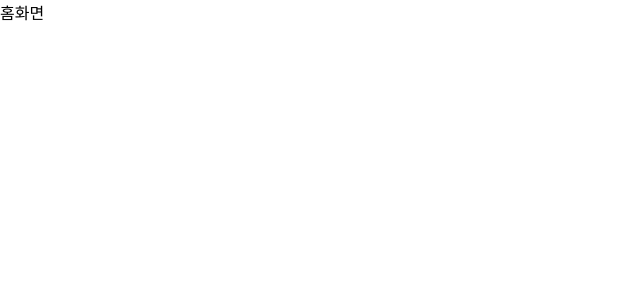
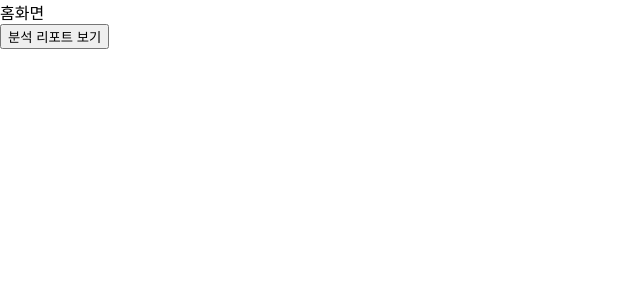
Before and after one commit to igoman1/opnreporttest, a React (Create React App) app: page /home in a window 1280 px wide. Shown: the top 300 px of the page, without its empty margins (0-640 px from the left). Built offline with nearby package versions, Linux system fonts and the light colour scheme.

Commit message:
링크연습

```diff
--- a/src/pages/Home.jsx
+++ b/src/pages/Home.jsx
@@ -1,11 +1,22 @@
 import React from 'react';
+import {Link} from 'react-router-dom';
 
 const Home = () => {
+
+
     return (
+        <>
         <div>
             홈화면
         </div>
+
+<Link to="/report">
+        <button>분석 리포트 보기</button>
+</Link>
+
+        </>
     );
 };
 
+
 export default Home;
```
